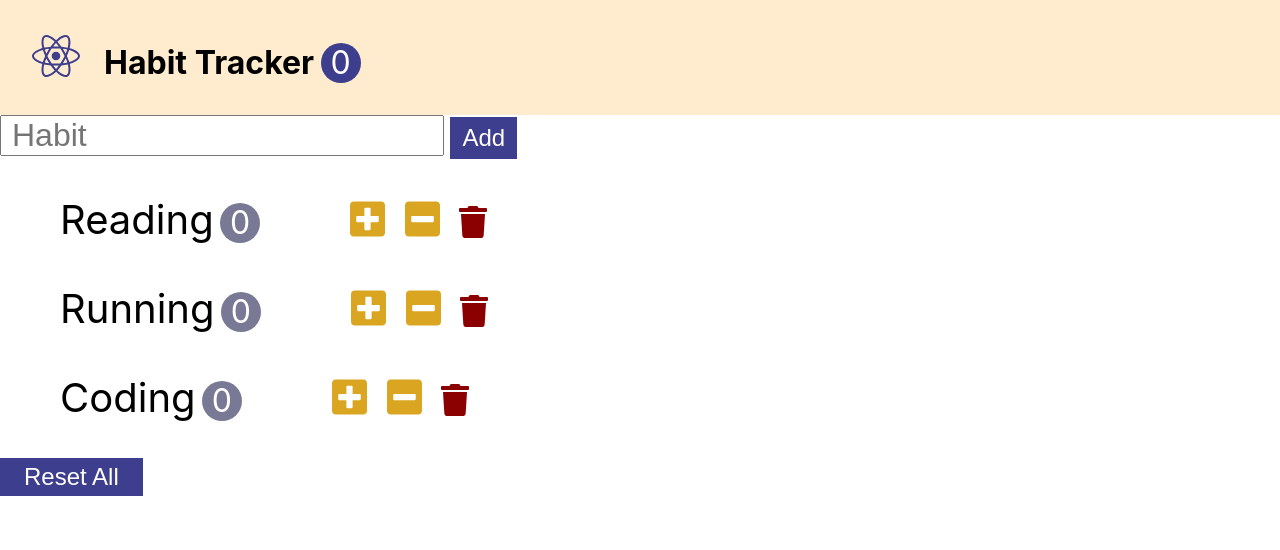
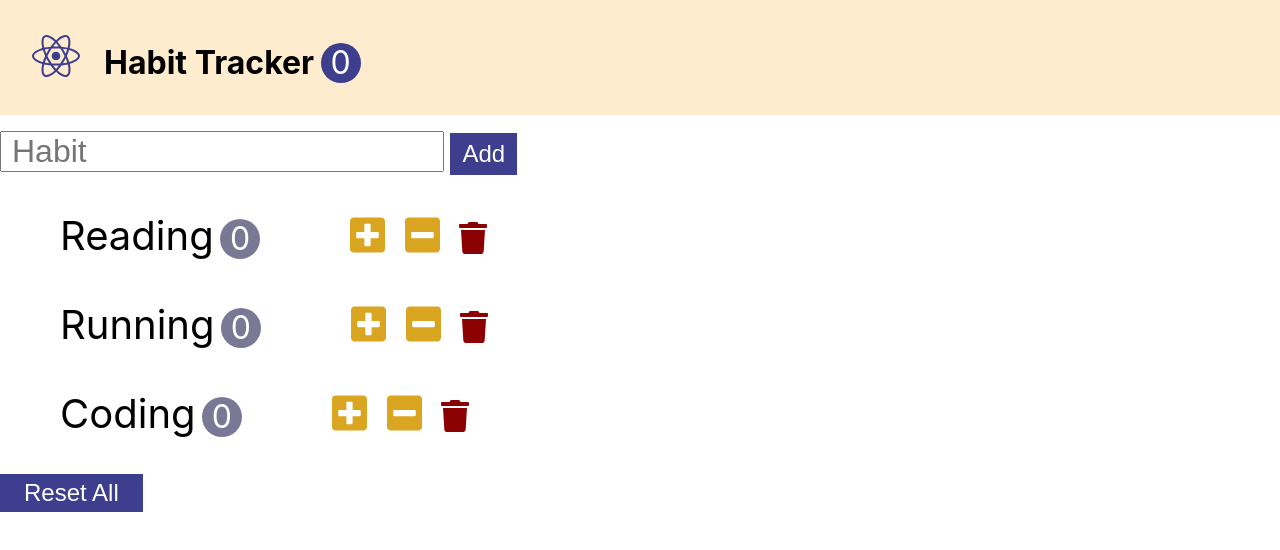
Before and after one commit to NamgyungKim/habit-tracker-2021-cloning, a React (Create React App) app: page / in a window 1280 px wide. Shown: the top 550 px of the page. Built offline with nearby package versions, Linux system fonts and the light colour scheme.

Commit message:
Use: PureComponent

```diff
--- a/src/app.css
+++ b/src/app.css
@@ -5,6 +5,7 @@ button { outline: none; border: 0; cursor: pointer;}
 .navbar-logo {margin-right: 0.5em; color: rgb(62, 62, 143); font-size: 1.5em;}
 .navbar-count { display: inline-block; width: 2.5rem; height: 2.5rem; border-radius: 50%; margin-left: 0.2em; background-color: rgb(62, 62, 143); color: white; font-weight: 400; line-height: 2.5rem; text-align: center; font-size: 2rem; }
 
+.add-form { margin: 1em 0;}
 .add-input { margin: 0 0.2em 0 0; padding: 0 10px; font-size: 2rem;}
 .add-button { height: 100%; padding: 0.3em 0.5em; background-color: rgb(62, 62, 143); color: white; font-size: 1.5rem;}
 .add-button:hover {opacity: 0.8;}
--- a/src/app.jsx
+++ b/src/app.jsx
@@ -13,16 +13,22 @@ class App extends Component {
   }
 
   handleIncrement = (habit) => {
-    const habits = [...this.state.habits]
-    const index = habits.indexOf(habit)
-    habits[index].count++
-    this.setState({habits})
+    const habits = this.state.habits.map(item => {
+      if(item.id === habit.id){
+        return { ...habit, count: habit.count + 1 }
+      }
+      return item
+    })
+    this.setState({ habits })
   }
   handleDecrement = (habit) => {
-    const habits = [...this.state.habits]
-    const index = habits.indexOf(habit)
-    const count = habits[index].count - 1
-    habits[index].count = count < 0 ? 0 : count
+    const habits = this.state.habits.map(item => {
+      if(item.id === habit.id){
+        const count = habit.count - 1
+        return { ...habit, count: count < 0 ? 0 : count }
+      }
+      return item
+    })
     this.setState({habits})
   }
   hendleDelete = (habit) => {
@@ -35,7 +41,9 @@ class App extends Component {
   }
   handleReset = () =>{
     const habits = this.state.habits.map(habit => {
-      habit.count = 0
+      if(habit.count !== 0){
+        return {...habit, count: 0}
+      }
       return habit
     })
     this.setState({ habits })
--- a/src/components/habit.jsx
+++ b/src/components/habit.jsx
@@ -1,6 +1,6 @@
-import React, { Component } from 'react';
+import React, { PureComponent } from 'react';
 
-class Habit extends Component {
+class Habit extends PureComponent {
   handleIncrement = () => {
     this.props.onIncrement(this.props.habit)
   }
--- a/src/components/habitAddForm.jsx
+++ b/src/components/habitAddForm.jsx
@@ -1,6 +1,6 @@
-import React, { Component } from 'react';
+import React, { PureComponent } from 'react';
 
-class HabitAddForm extends Component {
+class HabitAddForm extends PureComponent {
   formRef = React.createRef()
   inputRef = React.createRef()
 
@@ -13,7 +13,7 @@ class HabitAddForm extends Component {
 
   render() {
     return (
-      <form ref={this.formRef} className="add-from" onSubmit={this.onSubmit}>
+      <form ref={this.formRef} className="add-form" onSubmit={this.onSubmit}>
         <input
           ref={this.inputRef}
           type="text"
--- a/src/components/habits.jsx
+++ b/src/components/habits.jsx
@@ -18,8 +18,8 @@ class Habits extends Component {
 
   render() {
     return (
-      <>
-      <HabitAddForm onAdd={this.handleAdd}/>
+      <div className= "habits">
+        <HabitAddForm onAdd={this.handleAdd}/>
         <ul>
           {this.props.habits.map(habit => (
             <Habit
@@ -32,7 +32,7 @@ class Habits extends Component {
           ))}
         </ul>
         <button className="habit-reset" onClick={this.props.onReset}>Reset All</button>
-      </>
+      </div>
     );
   }
 }
```
